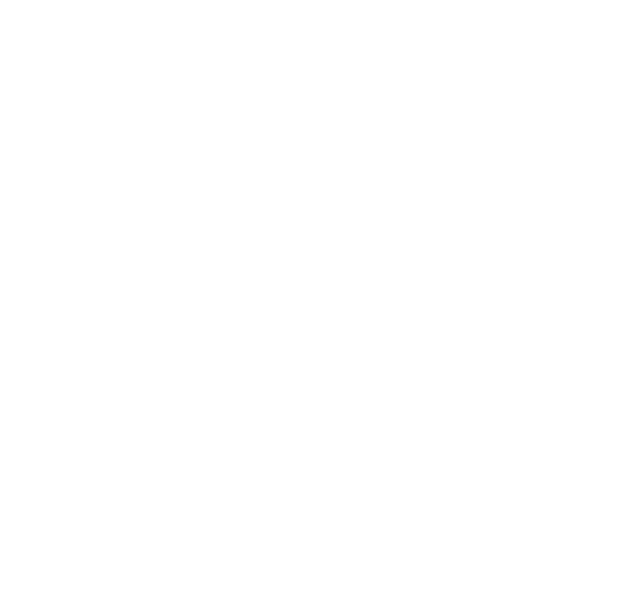
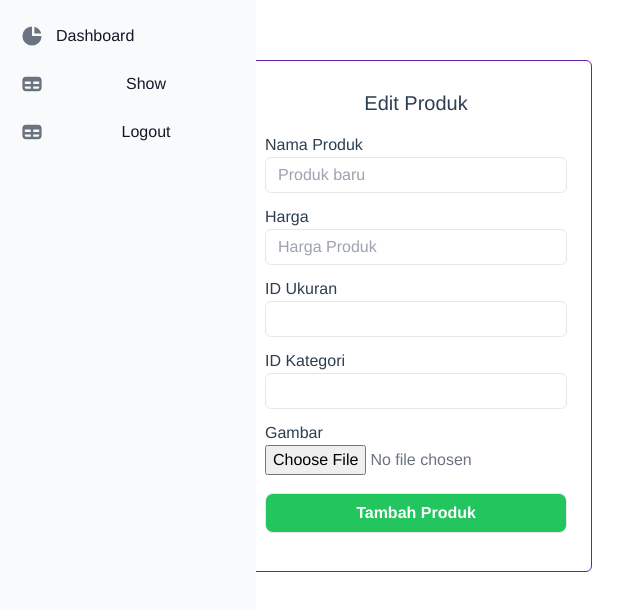
Before and after one commit to cello2599/frontend-konveksi, a Vue app: page /edit/1 in a window 1280 px wide. Before the commit this address had no page. Shown: the top 610 px of the page, without its empty margins (0-640 px from the left). Built offline with nearby package versions, Linux system fonts and the light colour scheme; no server answers; sample sign-in values are in the browser's storage.

Commit message:
update fungsi
memperbarui fungsi update

```diff
--- a/src/components/NavbarSamping.vue
+++ b/src/components/NavbarSamping.vue
@@ -16,48 +16,10 @@
             </a>
          </li>
          <li>
-            <button type="button" class="flex items-center w-full p-2 text-gray-900 transition duration-75 rounded-lg group hover:bg-gray-100 dark:text-white dark:hover:bg-gray-700" aria-controls="dropdown-example" data-collapse-toggle="dropdown-example">
-                  <svg aria-hidden="true" class="flex-shrink-0 w-6 h-6 text-gray-500 transition duration-75 group-hover:text-gray-900 dark:text-gray-400 dark:group-hover:text-white" fill="currentColor" viewBox="0 0 20 20" xmlns="http://www.w3.org/2000/svg"><path fill-rule="evenodd" d="M10 2a4 4 0 00-4 4v1H5a1 1 0 00-.994.89l-1 9A1 1 0 004 18h12a1 1 0 00.994-1.11l-1-9A1 1 0 0015 7h-1V6a4 4 0 00-4-4zm2 5V6a2 2 0 10-4 0v1h4zm-6 3a1 1 0 112 0 1 1 0 01-2 0zm7-1a1 1 0 100 2 1 1 0 000-2z" clip-rule="evenodd"></path></svg>
-                  <span class="flex-1 ml-3 text-left whitespace-nowrap" sidebar-toggle-item>E-commerce</span>
-                  <svg sidebar-toggle-item class="w-6 h-6" fill="currentColor" viewBox="0 0 20 20" xmlns="http://www.w3.org/2000/svg"><path fill-rule="evenodd" d="M5.293 7.293a1 1 0 011.414 0L10 10.586l3.293-3.293a1 1 0 111.414 1.414l-4 4a1 1 0 01-1.414 0l-4-4a1 1 0 010-1.414z" clip-rule="evenodd"></path></svg>
-            </button>
-            <ul id="dropdown-example" class="hidden py-2 space-y-2">
-                  <li>
-                     <a href="#" class="flex items-center w-full p-2 text-gray-900 transition duration-75 rounded-lg pl-11 group hover:bg-gray-100 dark:text-white dark:hover:bg-gray-700">Products</a>
-                  </li>
-                  <li>
-                     <a href="#" class="flex items-center w-full p-2 text-gray-900 transition duration-75 rounded-lg pl-11 group hover:bg-gray-100 dark:text-white dark:hover:bg-gray-700">Billing</a>
-                  </li>
-                  <li>
-                     <a href="#" class="flex items-center w-full p-2 text-gray-900 transition duration-75 rounded-lg pl-11 group hover:bg-gray-100 dark:text-white dark:hover:bg-gray-700">Invoice</a>
-                  </li>
-            </ul>
-         </li>
-         <li>
-            <a href="#" class="flex items-center p-2 text-gray-900 rounded-lg dark:text-white hover:bg-gray-100 dark:hover:bg-gray-700">
-               <svg aria-hidden="true" class="flex-shrink-0 w-6 h-6 text-gray-500 transition duration-75 dark:text-gray-400 group-hover:text-gray-900 dark:group-hover:text-white" fill="currentColor" viewBox="0 0 20 20" xmlns="http://www.w3.org/2000/svg"><path d="M5 3a2 2 0 00-2 2v2a2 2 0 002 2h2a2 2 0 002-2V5a2 2 0 00-2-2H5zM5 11a2 2 0 00-2 2v2a2 2 0 002 2h2a2 2 0 002-2v-2a2 2 0 00-2-2H5zM11 5a2 2 0 012-2h2a2 2 0 012 2v2a2 2 0 01-2 2h-2a2 2 0 01-2-2V5zM11 13a2 2 0 012-2h2a2 2 0 012 2v2a2 2 0 01-2 2h-2a2 2 0 01-2-2v-2z"></path></svg>
-               <span class="flex-1 ml-3 whitespace-nowrap">Kanban</span>
-               <span class="inline-flex items-center justify-center px-2 ml-3 text-sm font-medium text-gray-800 bg-gray-200 rounded-full dark:bg-gray-700 dark:text-gray-300">Pro</span>
-            </a>
-         </li>
-         <li>
-            <a href="#" class="flex items-center p-2 text-gray-900 rounded-lg dark:text-white hover:bg-gray-100 dark:hover:bg-gray-700">
-               <svg aria-hidden="true" class="flex-shrink-0 w-6 h-6 text-gray-500 transition duration-75 dark:text-gray-400 group-hover:text-gray-900 dark:group-hover:text-white" fill="currentColor" viewBox="0 0 20 20" xmlns="http://www.w3.org/2000/svg"><path d="M8.707 7.293a1 1 0 00-1.414 1.414l2 2a1 1 0 001.414 0l2-2a1 1 0 00-1.414-1.414L11 7.586V3a1 1 0 10-2 0v4.586l-.293-.293z"></path><path d="M3 5a2 2 0 012-2h1a1 1 0 010 2H5v7h2l1 2h4l1-2h2V5h-1a1 1 0 110-2h1a2 2 0 012 2v10a2 2 0 01-2 2H5a2 2 0 01-2-2V5z"></path></svg>
-               <span class="flex-1 ml-3 whitespace-nowrap">Inbox</span>
-               <span class="inline-flex items-center justify-center w-3 h-3 p-3 ml-3 text-sm font-medium text-blue-800 bg-blue-100 rounded-full dark:bg-blue-900 dark:text-blue-300">3</span>
-            </a>
-         </li>
-         <li>
-            <a href="#" class="flex items-center p-2 text-gray-900 rounded-lg dark:text-white hover:bg-gray-100 dark:hover:bg-gray-700">
-               <svg aria-hidden="true" class="flex-shrink-0 w-6 h-6 text-gray-500 transition duration-75 dark:text-gray-400 group-hover:text-gray-900 dark:group-hover:text-white" fill="currentColor" viewBox="0 0 20 20" xmlns="http://www.w3.org/2000/svg"><path fill-rule="evenodd" d="M10 9a3 3 0 100-6 3 3 0 000 6zm-7 9a7 7 0 1114 0H3z" clip-rule="evenodd"></path></svg>
-               <span class="flex-1 ml-3 whitespace-nowrap">Users</span>
-            </a>
-         </li>
-         <li>
-            <Routerlink :to="{name : 'ShowProduk'}"  class="flex items-center p-2 text-gray-900 rounded-lg dark:text-white hover:bg-gray-100 dark:hover:bg-gray-700">
-               <svg aria-hidden="true" class="flex-shrink-0 w-6 h-6 text-gray-500 transition duration-75 dark:text-gray-400 group-hover:text-gray-900 dark:group-hover:text-white" fill="currentColor" viewBox="0 0 20 20" xmlns="http://www.w3.org/2000/svg"><path fill-rule="evenodd" d="M10 2a4 4 0 00-4 4v1H5a1 1 0 00-.994.89l-1 9A1 1 0 004 18h12a1 1 0 00.994-1.11l-1-9A1 1 0 0015 7h-1V6a4 4 0 00-4-4zm2 5V6a2 2 0 10-4 0v1h4zm-6 3a1 1 0 112 0 1 1 0 01-2 0zm7-1a1 1 0 100 2 1 1 0 000-2z" clip-rule="evenodd"></path></svg>
-               <span class="flex-1 ml-3 whitespace-nowrap">Products</span>
-            </Routerlink>
+            <RouterLink :to="{name : 'ShowProduk'}" @click.prevent='show' class="flex items-center p-2 text-gray-900 rounded-lg dark:text-white hover:bg-gray-100 dark:hover:bg-gray-700">
+               <svg aria-hidden="true" class="flex-shrink-0 w-6 h-6 text-gray-500 transition duration-75 dark:text-gray-400 group-hover:text-gray-900 dark:group-hover:text-white" fill="currentColor" viewBox="0 0 20 20" xmlns="http://www.w3.org/2000/svg"><path fill-rule="evenodd" d="M5 4a3 3 0 00-3 3v6a3 3 0 003 3h10a3 3 0 003-3V7a3 3 0 00-3-3H5zm-1 9v-1h5v2H5a1 1 0 01-1-1zm7 1h4a1 1 0 001-1v-1h-5v2zm0-4h5V8h-5v2zM9 8H4v2h5V8z" clip-rule="evenodd"></path></svg>
+               <span class="flex-1 ml-3 whitespace-nowrap">Show</span>
+            </RouterLink>
          </li>
 
          <li>
@@ -73,7 +35,7 @@
 
 <script>
 import axios from 'axios'
-//import { onMounted } from 'vue'
+import { ref } from 'vue'
 //import Routerlink from 'vue-router'
 //import router from '../router'
 
@@ -105,7 +67,27 @@ export default {
                 else{
                     console.log('no token')
                 }
-    }
+    },
+    async show(){
+         const products = ref([]);
+        const token = localStorage.getItem('access_token')
+
+                if (token) {
+                  //   console.log(token)
+                    axios.defaults.headers.common['Authorization'] = 'Bearer ' + token
+                    try {
+                         const response = await axios.get('http://127.0.0.1:8000/api/produk');
+                           products.value = response.data.data;
+                           console.log("token Authenticated");
+                           // this.$router.push({name: 'ShowProduk'});
+                    } catch (error) {
+                        console.log(error)
+                    }
+                  }else {
+                    console.log("token not found");
+                  }
+      }
+
   },
   name: 'NavbarSamping',
   components: {
--- a/src/router/index.js
+++ b/src/router/index.js
@@ -16,6 +16,11 @@ const routes = [
         name: 'CreateProduk',
         component: () => import('../views/clientside/CreateProduk.vue')
     },
+    {
+        path: '/edit/:id',
+        name: 'EditProduk',
+        component: () => import('../views/clientside/EditProduk.vue')
+    },
 ];
 
 const router = createRouter({
--- /dev/null
+++ b/src/views/clientside/EditProduk.vue
@@ -0,0 +1,127 @@
+<template>
+    <div>
+        <NavbarSamping/>
+    </div>
+    <div class="w-[22rem] h-[32rem] p-6 ml-60 hover:drop-shadow-lg rounded-md border-purple-800 border mb-5 text-center">
+                <div class="mt-1 ">
+                <p class="text-center text-xl font-medium m-auto">Edit Produk</p>
+                <div>
+                    <form @submit.prevent="update()" enctype="multipart/form-data">
+                        <div class="mb-14 flex flex-col max-w-5xl space-y-3 text-left">
+                            <div class="form-group mt-4">
+                                <p><label for=" judul_buku">Nama Produk</label></p>
+                                <p><input class="w-full pl-3 border outline-none text-gray-500 focus:text-gray-700 duration-300 transition ease-in-out focus:border-gray-500 rounded-md h-9" type="text" placeholder="Produk baru" v-model="produk.nama_produk" required></p>
+                            </div>
+
+                            <div class="form-group">
+                                <p><label for="sinopsis">Harga</label></p>
+                                <p><input rows="5" class="w-full pl-3 border outline-none text-gray-500 focus:text-gray-700 duration-300 transition ease-in-out focus:border-gray-500 rounded-md h-9" placeholder="Harga Produk" v-model="produk.harga" required></p>
+                            </div>
+
+                            <div class="form-group">
+                                <p><label for="genre">ID Ukuran</label></p>
+                                <p><input class="w-full pl-3 border outline-none text-gray-500 focus:text-gray-700 duration-300 transition ease-in-out focus:border-gray-500 rounded-md h-9" v-model="produk.ukuran" required></p>
+                            </div>
+
+                            <div class="form-group">
+                                <p><label for="genre">ID Kategori</label></p>
+                                <p><input class="w-full pl-3 border outline-none text-gray-500 focus:text-gray-700 duration-300 transition ease-in-out focus:border-gray-500 rounded-md h-9" v-model="produk.kategori" required></p>
+                            </div>
+
+                            <div class="form-group">
+                                <p><label for="gambar">Gambar</label></p>
+                                <img :src=produk.previewimage v-if="produk.previewimage"/>
+                                <p><input class="w-full mx-auto outline-none text-gray-500 focus:text-gray-700 duration-300 transition ease-in-out focus:border-gray-500  h-9" type="file" v-on:change="image" accept=".jpeg,.jpg,.png"></p>
+                            </div>
+                            <button class="border -mt-6 bg-green-500 focus:border-black h-10 rounded-lg text-white font-semibold" type="submit">Tambah Produk</button>
+                        </div>
+
+                    </form>
+                </div>
+            </div>
+    </div>
+</template>
+
+<script>
+import NavbarSamping from '@/components/NavbarSamping.vue';
+import axios from 'axios';
+import {reactive, onMounted } from 'vue';
+import { useRouter,useRoute } from 'vue-router';
+
+export default {
+    setup() {
+        let produk = reactive( {
+            nama_produk: '',
+            harga: '',
+            ukuran: '',
+            kategori: '',
+            gambar: '',
+            previewimage: '',
+        });
+
+        const router = useRouter();
+        const route = useRoute();
+        const token = localStorage.getItem('access_token');
+
+        onMounted(() => {
+            if(!token){
+                router.push({name: 'login'});
+            }
+            else{
+                axios.defaults.headers.common['Authorization'] = 'Bearer ' + token;
+                try{
+                    console.log(route.params.id);
+                    console.log(produk);
+                    axios.get('http://127.0.0.1:8000/api/produk/' + route.params.id)
+                        .then((result) => {
+                            produk.nama_produk = result.data.data.nama_produk;
+                            produk.harga = result.data.data.harga;
+                            produk.ukuran = result.data.data.id_ukuran;
+                            produk.kategori = result.data.data.id_kategori;
+                            produk.gambar = result.data.data.gambar;
+                            //produk.previewimage = result.data.data.gambar;
+                        })
+                        .catch((error) => {
+                            console.log(error);
+                        });
+                }
+                catch(error){
+                    console.log(error);
+                }
+            }
+
+        });
+
+        function image(e){
+            const file = e.target.files[0];
+            produk.gambar = file;
+            produk.previewimage = 'http://127.0.0.1:8000/storage/images/' + produk.gambar;
+        }
+
+        function update(){
+            axios.post('http://127.0.0.1:8000/api/produk/update/' + route.params.id,
+            produk
+            )
+            .then((result) => {
+                console.log(result.data);
+                router.push({name: 'ShowProduk'});
+            })
+            .catch((error) => {
+                console.log(error);
+            });
+
+        }
+
+        return {
+            produk,
+            update,
+            router,
+            route,
+            image
+        }
+    },
+    components:{
+        NavbarSamping
+    }
+}
+</script>
```
Also changed, not shown: src/views/clientside/ShowClient.vue (+3 -8 lines).
